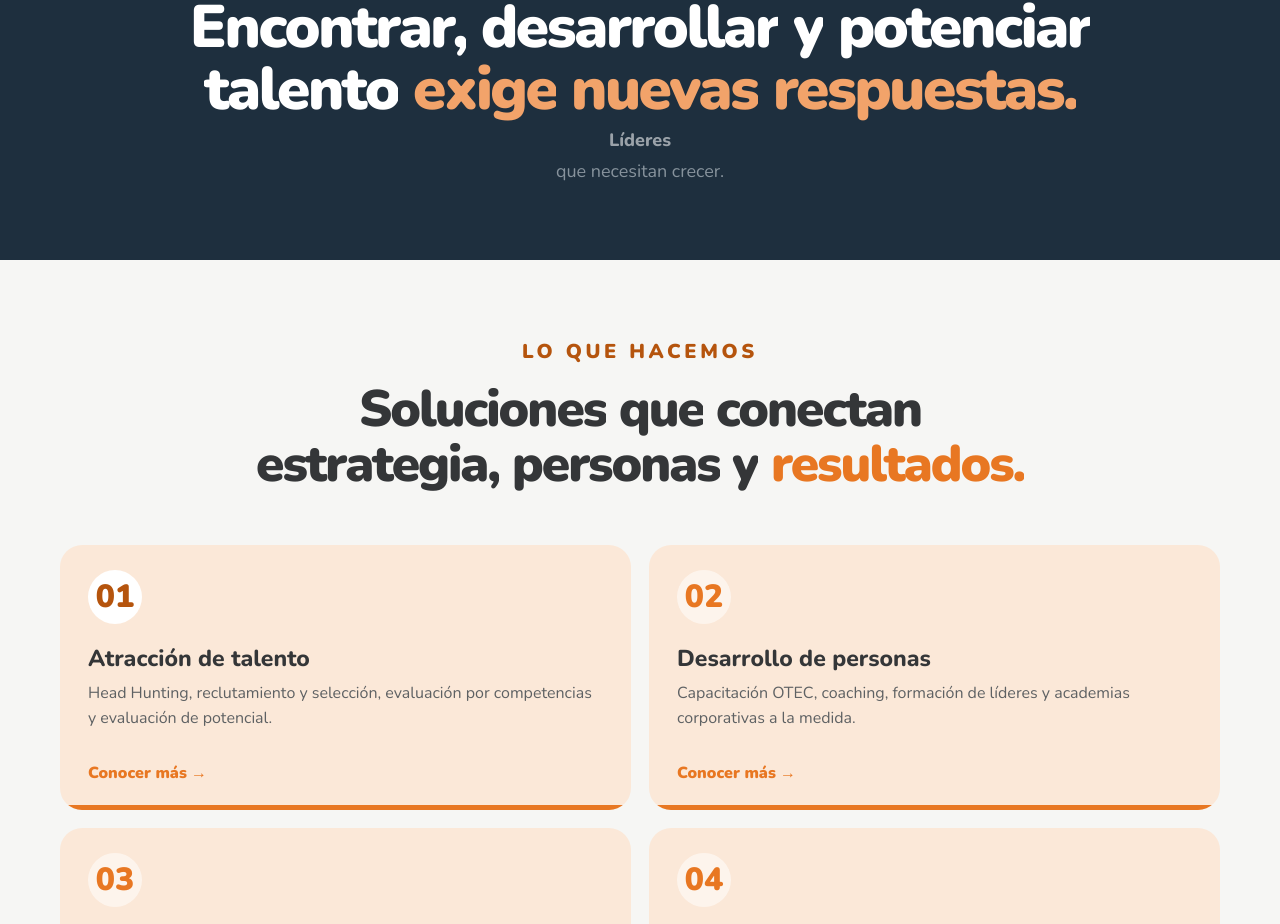
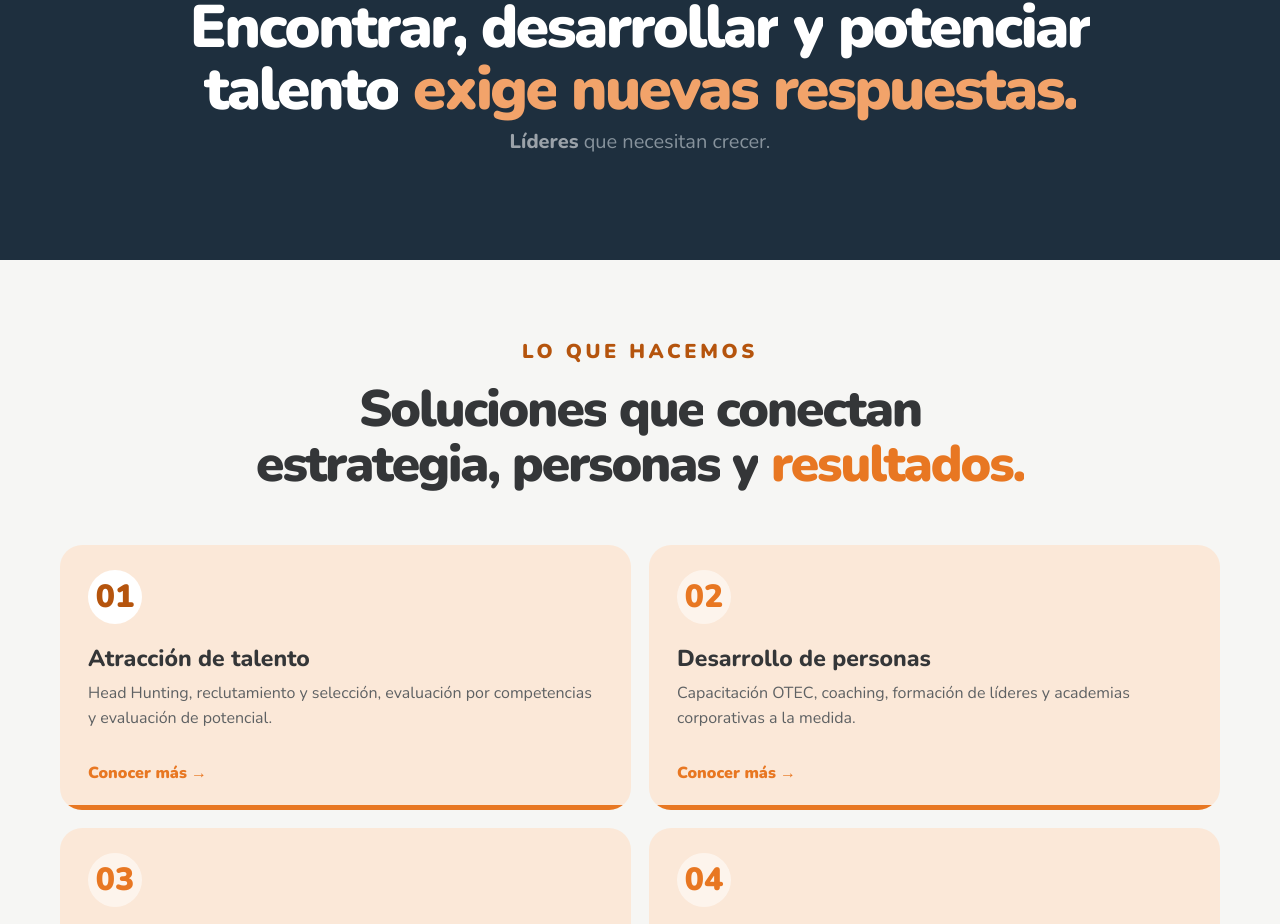
Before and after one commit to josepueblarosalesph/adconsulting, a Next.js app: page /corporativa in a window 1280 px wide. Shown: the part 1898-2822 px from the top of the page. Built offline with nearby package versions, Linux system fonts and the light colour scheme.

Commit message:
Evita salto de linea en frases del desafio

```diff
--- a/app/globals.css
+++ b/app/globals.css
@@ -533,7 +533,7 @@ details[open] .mobile-menu-icon i:last-child{transform:translateY(-7px) rotate(-
 
 /* Continuous centered sentence with one phrase visible at a time. */
 .corp-challenge-points>p{position:relative;max-width:980px;min-height:2em;margin:8px auto 0;text-align:center;color:#dbe3e8;font-size:20px;line-height:1.5}
-.corp-challenge-points>p>span{position:absolute;inset:0;display:grid;place-items:center;white-space:nowrap;opacity:0;animation:challenge-phrase-cycle 12s ease-in-out infinite}
+.corp-challenge-points>p>span{position:absolute;inset:0;display:block;width:max-content;max-width:none;margin:auto;white-space:nowrap;font-size:20px;opacity:0;animation:challenge-phrase-cycle 12s ease-in-out infinite}
 .corp-challenge-points>p>span:nth-child(1){animation-delay:0s}.corp-challenge-points>p>span:nth-child(2){animation-delay:3s}.corp-challenge-points>p>span:nth-child(3){animation-delay:6s}.corp-challenge-points>p>span:nth-child(4){animation-delay:9s}
 .corp-challenge-points>p>span.corp-challenge-pace{padding:0;border:0;background:transparent}
 .corp-challenge-points>p>span strong{color:#fff;font-weight:800}
```
